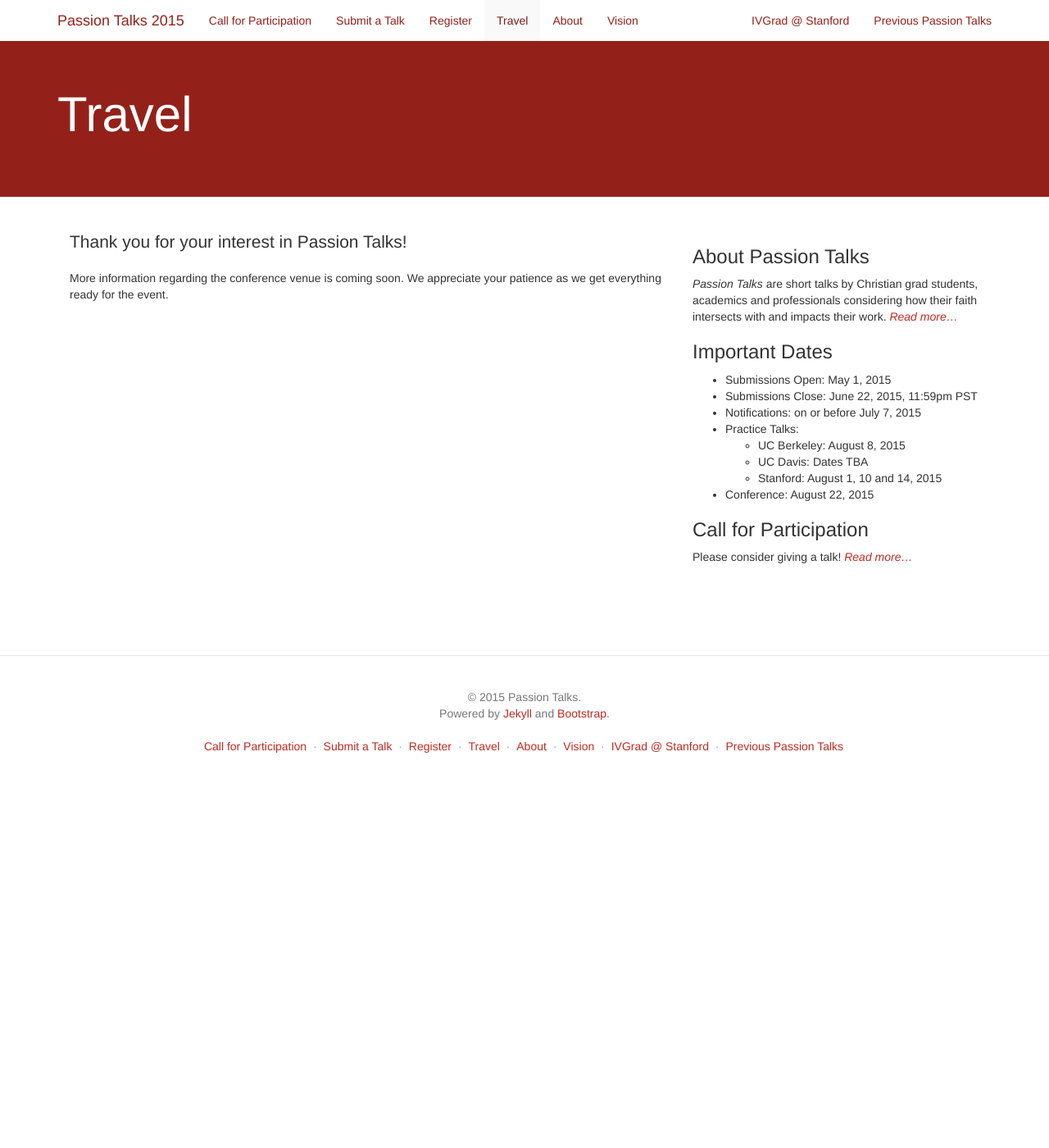
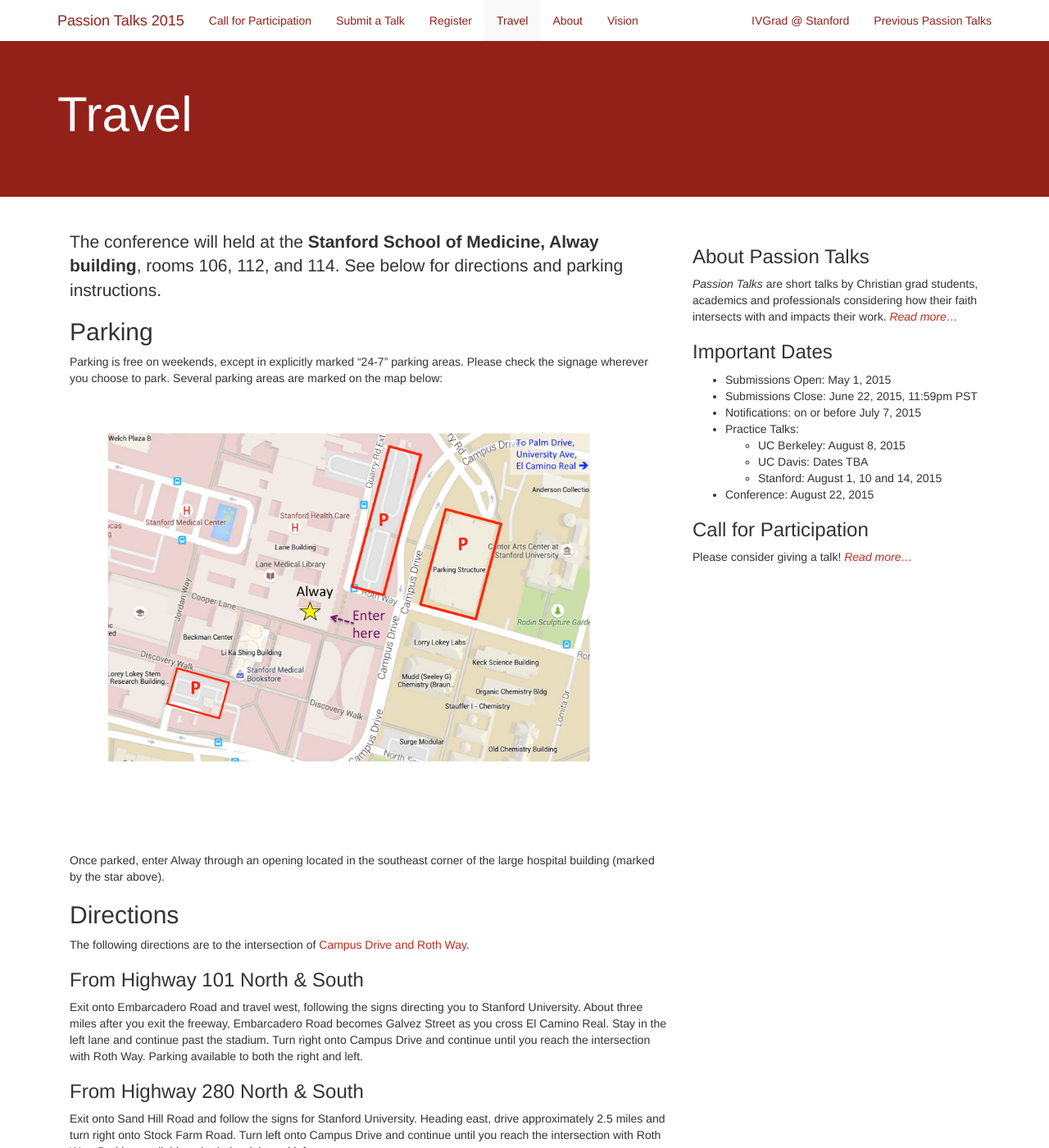
Before and after one commit to passiontalks/pt15, a Jekyll site: the page built from travel.md, in a window 1280 px wide and 1400 px high. Shown: the whole window at 82% size. Built offline with Jekyll 4.4.1, drawn with Linux system fonts in a browser that asks for light colours; nearby versions of some CDN libraries; some of the changed text lies outside the part shown.

Commit message:
Finish travel page.

```diff
--- a/travel.md
+++ b/travel.md
@@ -5,7 +5,46 @@ permalink: "travel/index.html"
 highlight_first: true
 ---
 
+The conference will held at the **Stanford School of Medicine, Alway
+building**, rooms 106, 112, and 114. See below for directions and
+parking instructions.
+
+## Parking
+
+Parking is free on weekends, except in explicitly marked "24-7"
+parking areas. Please check the signage wherever you choose to
+park. Several parking areas are marked on the map below:
+
+[![parking map]({{ site.baseurl }}/images/map.jpg)](https://www.google.com/maps/place/987+Quarry+Rd+Ext,+Stanford+University,+Palo+Alto,+CA+94304/@37.4329965,-122.1733121,17.26z/data=!4m2!3m1!1s0x808fbb2cce24e249:0xbad0ef4a41111c5)
+
+Once parked, enter Alway through an opening located in the southeast
+corner of the large hospital building (marked by the star above).
+
+## Directions
+
+The following directions are to the intersection of [Campus Drive and
+Roth Way](https://www.google.com/maps/place/987+Quarry+Rd+Ext,+Stanford+University,+Palo+Alto,+CA+94304/@37.4329965,-122.1733121,17.26z/data=!4m2!3m1!1s0x808fbb2cce24e249:0xbad0ef4a41111c5).
+
+### From Highway 101 North & South
+
+Exit onto Embarcadero Road and travel west, following the signs
+directing you to Stanford University. About three miles after you exit
+the freeway, Embarcadero Road becomes Galvez Street as you cross El
+Camino Real. Stay in the left lane and continue past the stadium. Turn
+right onto Campus Drive and continue until you reach the intersection
+with Roth Way. Parking available to both the right and left.
+
+### From Highway 280 North & South
+
+Exit onto Sand Hill Road and follow the signs for Stanford
+University. Heading east, drive approximately 2.5 miles and turn right
+onto Stock Farm Road. Turn left onto Campus Drive and continue until
+you reach the intersection with Roth Way. Parking available to both
+the right and left.
+
+<!--
 Thank you for your interest in Passion Talks!
 
 More information regarding the conference venue is coming soon. We
 appreciate your patience as we get everything ready for the event.
+-->
```
Also changed, not shown: images/map.jpg (added).
